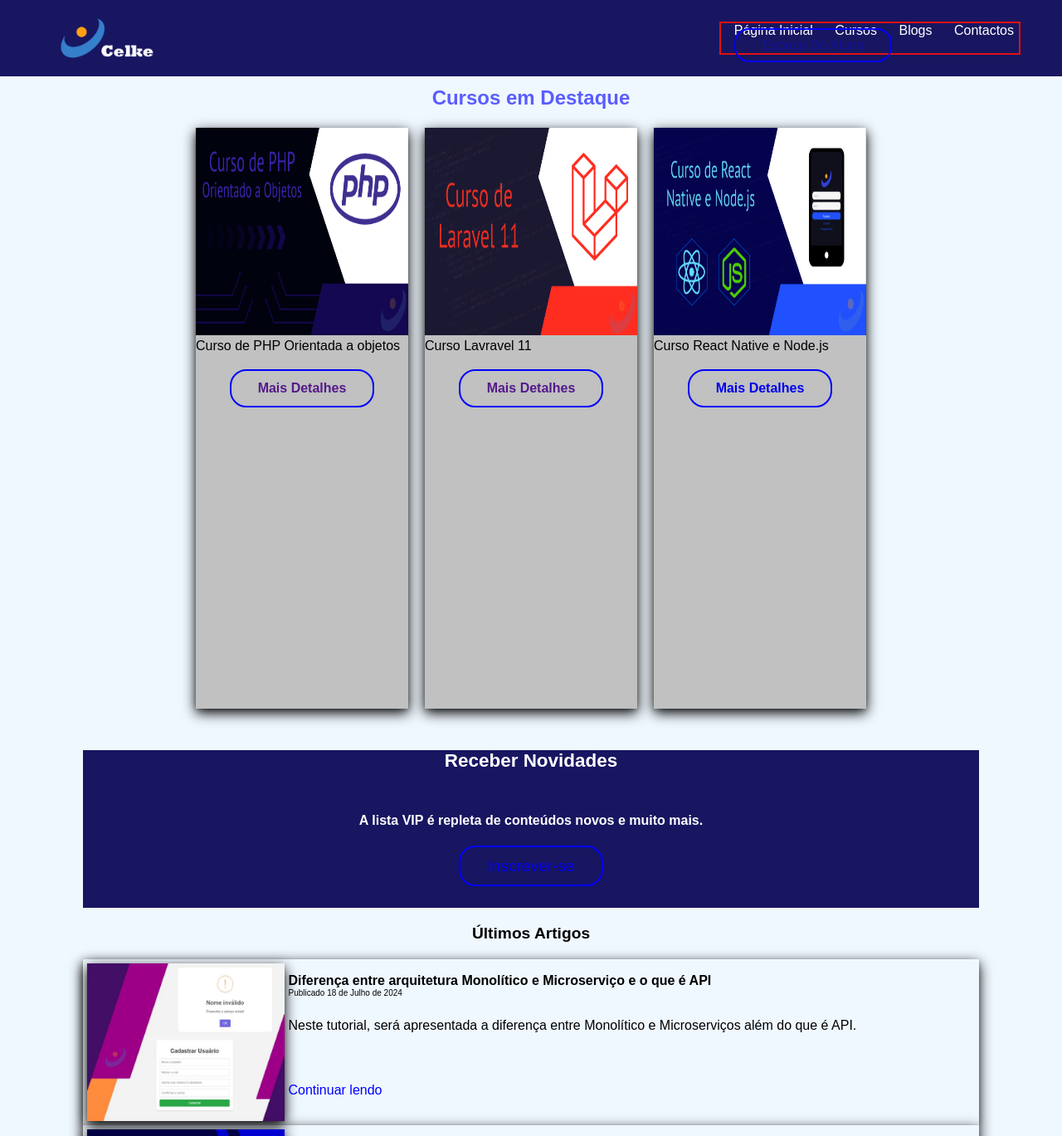
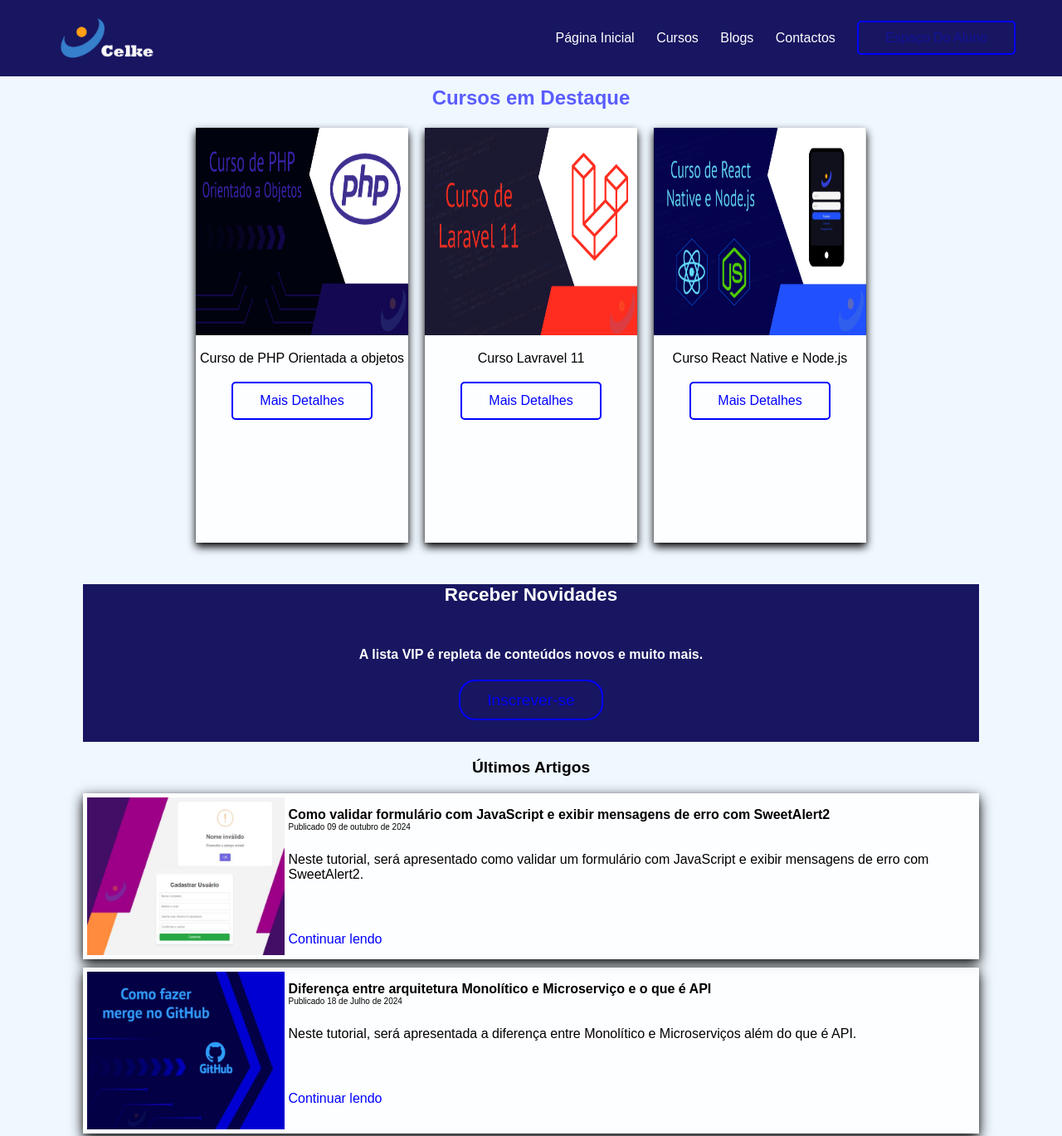
Before and after one commit to Averson01/Pagina-celke, a plain HTML site: page index.html in a window 1280 px wide. Shown: the top 1369 px of the page at 83% size. Drawn offline with Linux system fonts and the light colour scheme.

Commit message:
actualizacao nova

```diff
--- a/CSS/página de cursos.css
+++ b/CSS/página de cursos.css
@@ -1,5 +1,4 @@
 body{
-    height: 3000px;
     background-color: aliceblue;
     font-family: Arial, Helvetica, sans-serif;
 
@@ -42,10 +41,10 @@ nav{
 
 }*/
 
- #Unico a{
+ #Unico {
     padding: 10px 2rem;
     text-decoration: none;
-    border-radius: 18px;
+    border-radius: 5px;
     border: 2px solid blue;
     color: rgba(16, 16, 196, 0.566);
     justify-content: center;
@@ -54,16 +53,15 @@ nav{
 
 }
 
-#Unico a:hover{
+#Unico:hover{
     background-color: blue;
+    color: white;
 
 }
 
-nav ul{
-    border: 2px solid rgb(224, 17, 17);
 
 
-}
+
 
 nav ul a {
     text-decoration: none;
@@ -79,18 +77,18 @@ nav ul a {
     margin-top: 10px;
     gap: 20px;/*espaçamento entre os card's*/
     justify-content: center;
-    flex-wrap: wrap;/*faz com que os card ficam um por baixo do outro*/
     cursor: pointer;
 
 
 }
 
 .card-cursos .box-card{
-    height: 700px;
-    background-color: rgb(192, 193, 192);
+    height: 500px;
+    background-color: rgba(255, 255, 255, 0.849);
     width: 20%;
 
-    box-shadow: 0 2px 5px 0 rgba(0,0,0, 0.16), 0 5px 15px;
+    box-shadow: 0 2px 2px 0 rgba(0,0,0, 0.16), 0 5px 10px;
+
 
 
 }
@@ -115,15 +113,25 @@ h2{
     /*border-radius: 20px;*/
 }
 
+.box-card p{
+    text-align: center;
+    margin-top: 15px;
+}
+
+.box-card p:hover{
+    color: blue;
+}
+
 
 
 .btn a{
 
     padding: 12px 2rem;
     text-decoration: none;
-    border-radius: 20px;
     border: 2px solid blue;
-    font-weight: 600;
+    border-radius: 5px;
+    color: blue;
+
 
 }
 
@@ -137,8 +145,11 @@ h2{
 
 .btn a:hover{
  background-color: blue;
+ color: white;
 
 }
+
+
 
 .Programas{
     background-color: var(--bgNav);
@@ -225,20 +236,21 @@ h4{
 .boxPricinpal{
 
         display: flex;
-        background-color:aliceblue;
+        background-color: rgba(255, 255, 255, 0.849);
         box-shadow: 0 2px 5px 0 rgba(0,0,0, 0.16), 0 5px 15px;
       /*caso eu retire o width e o heigth a box principal vai deixar de estar inline*/
         height: 200px;
         text-align: center;
+        margin-top: 10px;
 
 
 }
+
 
 .box02 img {
 
     height: 95%;
     margin: 5px 5px;
-    box-shadow: 0 2px 2px 0 rgba(0,0,0, 0.16), 0 5px 15px;
 
 }
 
--- a/index.html
+++ b/index.html
@@ -17,9 +17,9 @@
             <a href="#">Cursos</a>
             <a href="#">Blogs</a>
             <a href="#">Contactos</a>
-            <div id="Unico">
-                  <a href="#">Espaço do aluno</a>
-                </div>
+
+                  <a  id="Unico" href="#">Espaço do aluno</a>
+
 
 
 
@@ -127,13 +127,11 @@
       </div>
 
       <div class="box03">
-        <h5>Diferença entre arquitetura Monolítico e Microserviço
-            e o que é API
+        <h5>Como validar formulário com JavaScript e exibir mensagens de erro com SweetAlert2
         </h5>
-        <p class="pequeno">Publicado 18 de Julho de 2024</p>
-        <p class="Descricao">Neste tutorial, será apresentada a diferença
-           entre Monolítico e Microserviços
-          além do que é API.
+        <p class="pequeno">Publicado 09 de outubro de 2024</p>
+        <p class="Descricao">Neste tutorial, será apresentado como validar um formulário
+          com JavaScript e exibir mensagens de erro com SweetAlert2.
         </p>
         <div id="continuarLendo"><a href="">Continuar lendo</a></div>
       </div>
@@ -178,19 +176,20 @@
     <div id="continuarLendo"><a href="#">Continuar lendo</a></div>
   </div>
 </div>
+</div>
 
 
 
 <footer>
   <div class="footer-container">
     <div class="footer-column">
-      <h4>Contactos</h4>
+      <h4>Celke</h4>
       <p>Rua Major Kanhangulo, <br> Edificio Imob Business Tower 12º Andar Luanda <br> - Angola</p>
       <p><strong>Telefone:</strong> +244 946 470 940</p>
       <p><strong>Email:</strong> geral@recredit.ao</p>
     </div>
     <div class="footer-column">
-      <h4>Institucional</h4>
+      <h4>Sobre Nós</h4>
       <ul>
         <li><a href="#">Quem Somos</a></li>
         <li><a href="#">Missão, Visão e Valores Corporativos</a></li>
@@ -200,7 +199,7 @@
       </ul>
     </div>
     <div class="footer-column">
-      <h4>Para Si</h4>
+      <h4>Redes Sociais</h4>
       <ul>
         <li><a href="#">Fale Connosco</a></li>
         <li><a href="#">Oportunidades</a></li>
```
